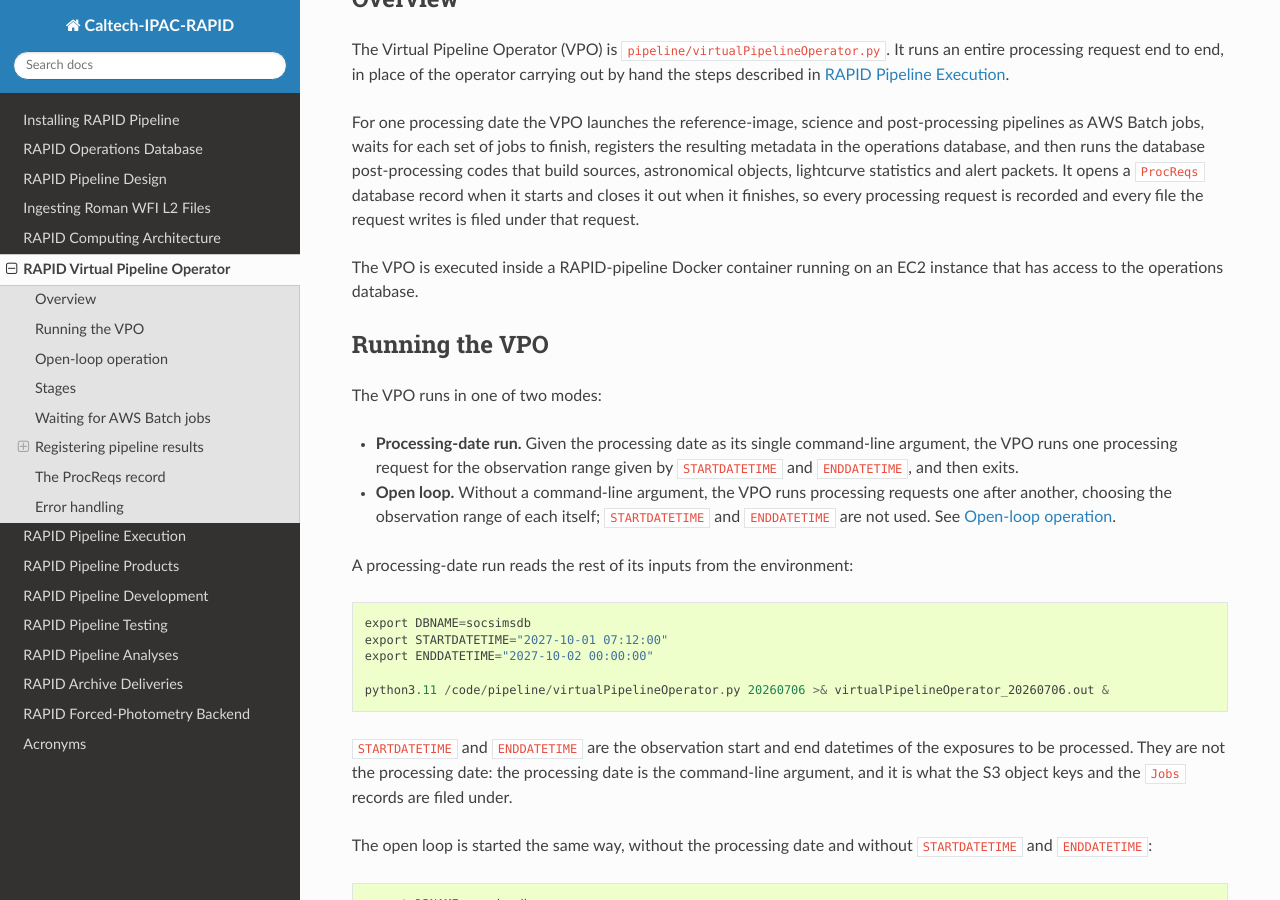
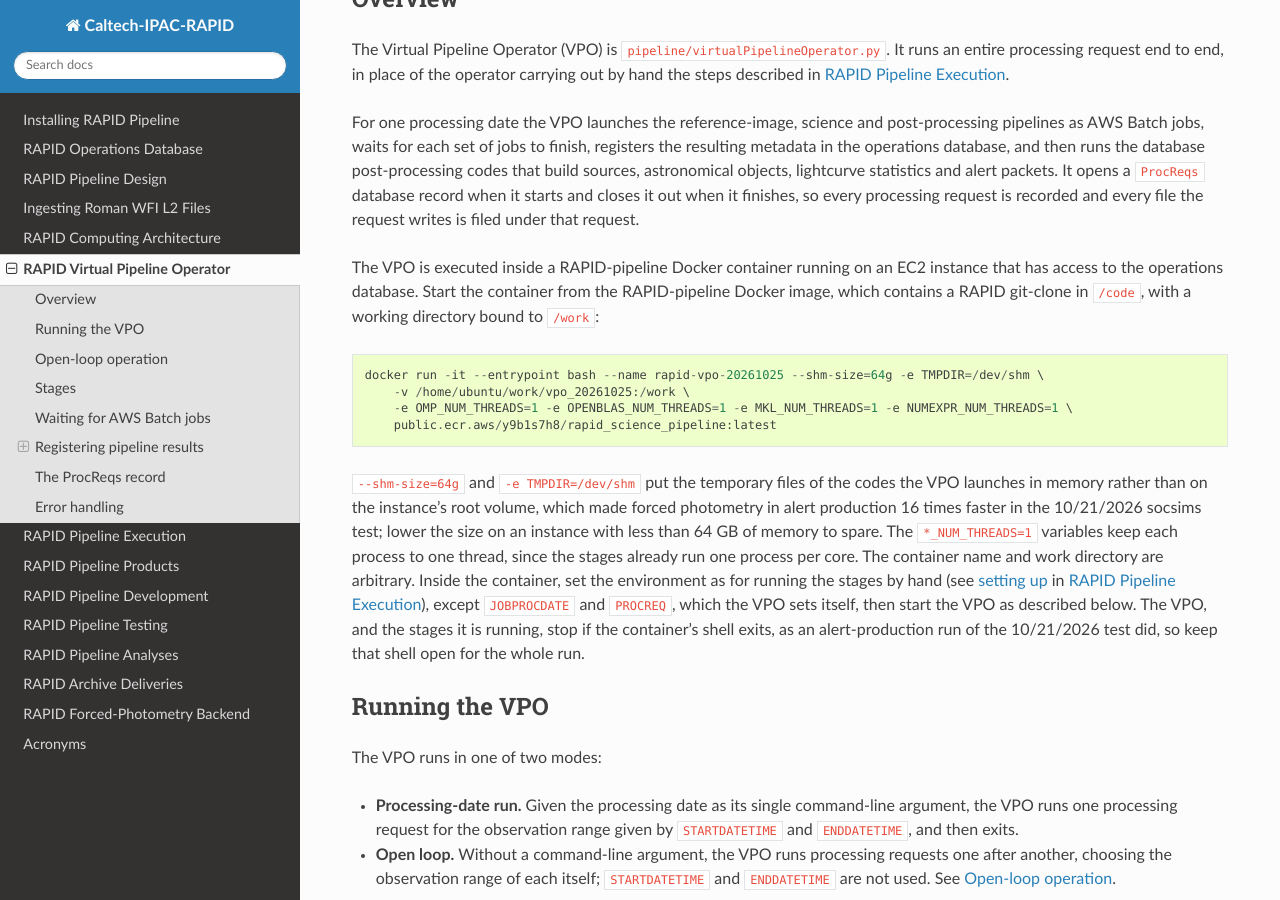
Before and after one commit to Caltech-IPAC/rapid, a Sphinx documentation site: the page built from docs/source/ops/vpo.rst, in a window 1280 px wide and 900 px high, scrolled down 448 px. Built offline with Sphinx 7.4.7 and the Read the Docs theme 3.1.0, drawn with Linux system fonts in a browser that asks for light colours; the version number could not be read and is left out.

Commit message:
vpo.rst: how to start the VPO's container, with the new docker run command
The container is started with --shm-size=64g -e TMPDIR=/dev/shm and
OMP/OPENBLAS/MKL/NUMEXPR_NUM_THREADS=1, as in the 10/21/2026 socsims test; set up the environment
as in bulk_run.rst (new label bulk-run-setup), except JOBPROCDATE and PROCREQ; keep the
container's shell open for the whole run.

Co-Authored-By: Claude Opus 5.5 (1M context) <noreply@anthropic.com>

```diff
--- a/docs/source/ops/bulk_run.rst
+++ b/docs/source/ops/bulk_run.rst
@@ -80,6 +80,8 @@ submit one AWS Batch job per pipeline instance; the AWS Batch jobs themselves do
 to the operations database.  The registration scripts (stages 3, 6 and 9) record the results of
 those jobs in the database afterwards.
 
+
+.. _bulk-run-setup:
 
 Setting up
 ********************************************
--- a/docs/source/ops/vpo.rst
+++ b/docs/source/ops/vpo.rst
@@ -29,7 +29,25 @@ processing request is recorded and every file the request writes is filed under
 request.
 
 The VPO is executed inside a RAPID-pipeline Docker container running on an EC2 instance
-that has access to the operations database.
+that has access to the operations database.  Start the container from the RAPID-pipeline Docker
+image, which contains a RAPID git-clone in ``/code``, with a working directory bound to ``/work``:
+
+.. code-block::
+
+   docker run -it --entrypoint bash --name rapid-vpo-20261025 --shm-size=64g -e TMPDIR=/dev/shm \
+       -v /home/ubuntu/work/vpo_20261025:/work \
+       -e OMP_NUM_THREADS=1 -e OPENBLAS_NUM_THREADS=1 -e MKL_NUM_THREADS=1 -e NUMEXPR_NUM_THREADS=1 \
+       public.ecr.aws/y9b1s7h8/rapid_science_pipeline:latest
+
+``--shm-size=64g`` and ``-e TMPDIR=/dev/shm`` put the temporary files of the codes the VPO
+launches in memory rather than on the instance's root volume, which made forced photometry in
+alert production 16 times faster in the 10/21/2026 socsims test; lower the size on an instance
+with less than 64 GB of memory to spare.  The ``*_NUM_THREADS=1`` variables keep each process to
+one thread, since the stages already run one process per core.  The container name and work
+directory are arbitrary.  Inside the container, set the environment as for running the stages
+by hand (see :ref:`setting up <bulk-run-setup>` in :doc:`bulk_run`), except ``JOBPROCDATE`` and
+``PROCREQ``, which the VPO sets itself, then start the VPO as described below.  The VPO, and the stages it is running, stop if the container's shell exits, as
+an alert-production run of the 10/21/2026 test did, so keep that shell open for the whole run.
 
 
 Running the VPO
```
